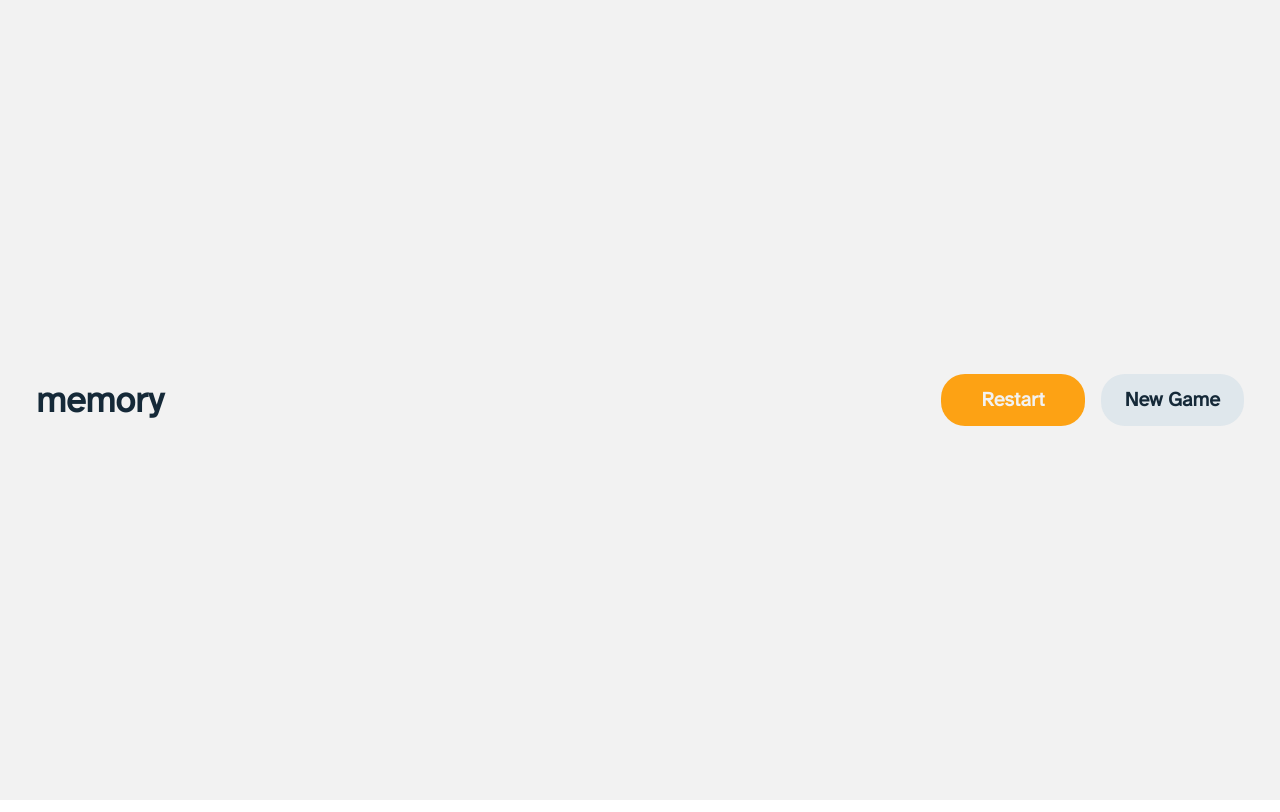
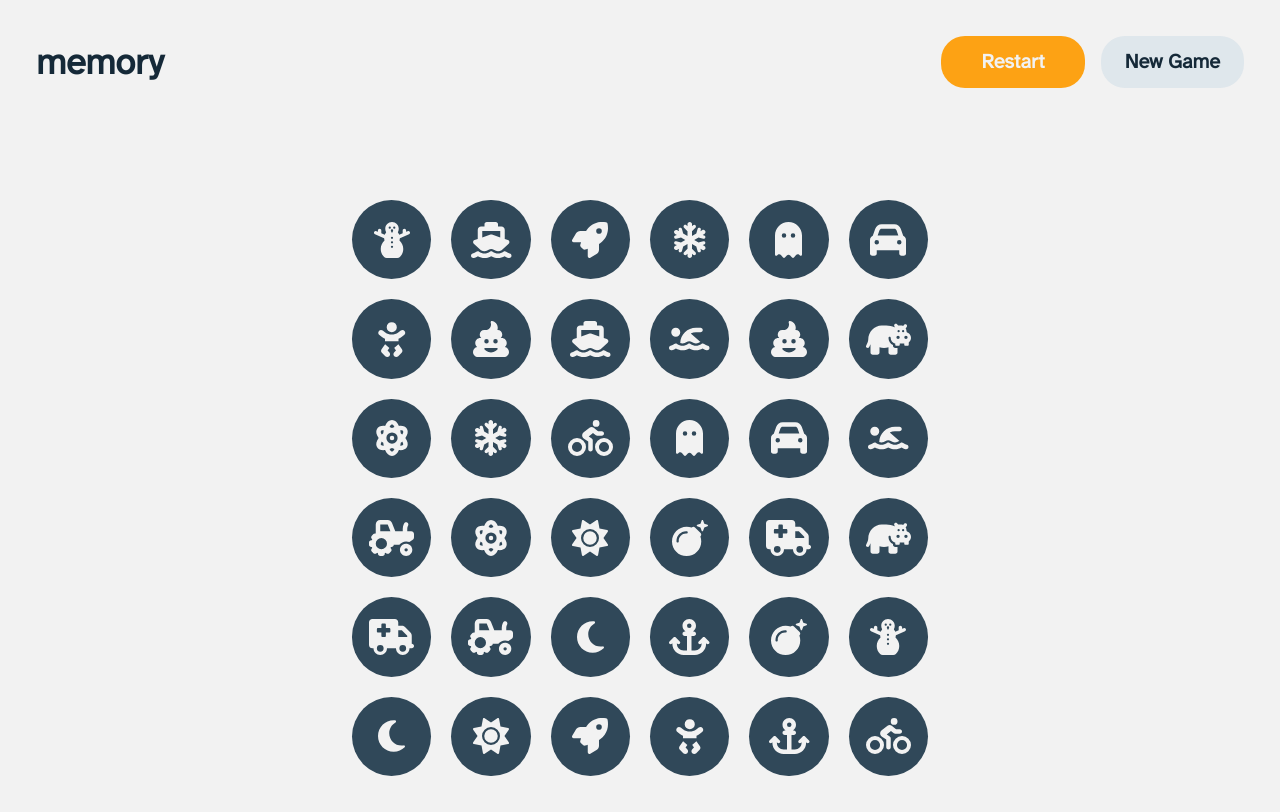
Before and after one commit to LukaKoridze13/memory-game, a React (Create React App) app: page /memory-game/1/1/1/1 in a window 1280 px wide. Built offline with nearby package versions, Linux system fonts and the light colour scheme.

Commit message:
Generating Playing board

```diff
--- /dev/null
+++ b/src/Components/Board.tsx
@@ -0,0 +1,256 @@
+import React, { useEffect, useState } from "react";
+import { FontAwesomeIcon } from "@fortawesome/react-fontawesome";
+import {
+  faPoo,
+  faBomb,
+  faCar,
+  faGhost,
+  faShip,
+  faBaby,
+  faRocket,
+  faHippo,
+  faSun,
+  faMoon,
+  faAnchor,
+  faAmbulance,
+  faAtom,
+  faSwimmer,
+  faBiking,
+  faTractor,
+  faSnowman,
+  faSnowflake,
+} from "@fortawesome/free-solid-svg-icons";
+import Card from "./Card";
+import { IconDefinition } from "@fortawesome/fontawesome-svg-core";
+interface card {
+  id: number;
+  opened: boolean;
+  content: JSX.Element;
+  checked: boolean;
+}
+const random16 = [1, 2, 3, 4, 5, 6, 7, 8, 1, 2, 3, 4, 5, 6, 7, 8];
+const random36 = [
+  1, 2, 3, 4, 5, 6, 7, 8, 9, 10, 11, 12, 13, 14, 15, 16, 17, 18, 1, 2, 3, 4, 5,
+  6, 7, 8, 9, 10, 11, 12, 13, 14, 15, 16, 17, 18,
+];
+const icons16 = [
+  faPoo,
+  faBomb,
+  faCar,
+  faGhost,
+  faShip,
+  faBaby,
+  faRocket,
+  faHippo,
+  faPoo,
+  faBomb,
+  faCar,
+  faGhost,
+  faShip,
+  faBaby,
+  faRocket,
+  faHippo,
+];
+const icons36 = [
+  faPoo,
+  faBomb,
+  faCar,
+  faGhost,
+  faShip,
+  faBaby,
+  faRocket,
+  faHippo,
+  faSun,
+  faMoon,
+  faAnchor,
+  faAmbulance,
+  faAtom,
+  faSwimmer,
+  faBiking,
+  faTractor,
+  faSnowman,
+  faSnowflake,
+  faPoo,
+  faBomb,
+  faCar,
+  faGhost,
+  faShip,
+  faBaby,
+  faRocket,
+  faHippo,
+  faSun,
+  faMoon,
+  faAnchor,
+  faAmbulance,
+  faAtom,
+  faSwimmer,
+  faBiking,
+  faTractor,
+  faSnowman,
+  faSnowflake,
+];
+export default function Board(props: {
+  grid: number;
+  theme: string | undefined;
+}) {
+  const { grid, theme } = props;
+  const [cards, setCards] = useState<card[]>([]);
+  const [refresh, setRefresh] = useState<boolean>(true);
+  const [check, setCheck] = useState<number>(0);
+  function shuffleArray(array: number[] | IconDefinition[]) {
+    for (let i = array.length - 1; i > 0; i--) {
+      const j = Math.floor(Math.random() * (i + 1));
+      [array[i], array[j]] = [array[j], array[i]];
+    }
+  }
+  function checkCard(id: number, checked: boolean, opened: boolean) {
+    if (check < 2 && !checked && !opened) {
+      cards.forEach((card) => {
+        if (card.id === id) {
+          card.checked = true;
+        }
+      });
+      setCards(cards);
+      setRefresh(!refresh);
+      setCheck(check + 1);
+    }
+  }
+  function areSame() {
+    if (check === 2) {
+      let checkers = cards.filter((card) => card.checked);
+      if (theme === "Numbers") {
+        if (checkers[0].content.props.num === checkers[1].content.props.num) {
+          cards.forEach((card) => {
+            if (card.checked) {
+              card.opened = true;
+              card.checked = false;
+            }
+          });
+          setCards(cards);
+          setRefresh(!refresh);
+          setCheck(0);
+        } else {
+          setTimeout(() => {
+            cards.forEach((card) => {
+              card.checked = false;
+            });
+            setCards(cards);
+            setRefresh(!refresh);
+            setCheck(0);
+          }, 1500);
+        }
+      } else {
+        if (
+          checkers[0].content.props.icon.iconName ===
+          checkers[1].content.props.icon.iconName
+        ) {
+          cards.forEach((card) => {
+            if (card.checked) {
+              card.opened = true;
+              card.checked = false;
+            }
+          });
+          setCards(cards);
+          setRefresh(!refresh);
+          setCheck(0);
+        } else {
+          setTimeout(() => {
+            cards.forEach((card) => {
+              card.checked = false;
+            });
+            setCards(cards);
+            setRefresh(!refresh);
+            setCheck(0);
+          }, 1500);
+        }
+      }
+    }
+  }
+  useEffect(() => {
+    if (cards.length === 0) {
+      if (theme === "Numbers") {
+        if (grid === 4) {
+          shuffleArray(random16);
+          for (let i = 0; i < grid * grid; i++) {
+            cards.push({
+              id: i + 1,
+              opened: false,
+              checked: false,
+              content: <Num num={random16[i]} />,
+            });
+          }
+          setCards(cards);
+          setRefresh(!refresh);
+        } else {
+          shuffleArray(random36);
+          for (let i = 0; i < grid * grid; i++) {
+            cards.push({
+              id: i + 1,
+              opened: false,
+              checked: false,
+              content: <Num num={random36[i]} />,
+            });
+          }
+          setCards(cards);
+          setRefresh(!refresh);
+        }
+      } else {
+        if (grid === 4) {
+          shuffleArray(icons16);
+
+          for (let i = 0; i < grid * grid; i++) {
+            cards.push({
+              id: i + 1,
+              opened: false,
+              checked: false,
+              content: <FontAwesomeIcon icon={icons16[i]} />,
+            });
+          }
+          setCards(cards);
+          setRefresh(!refresh);
+        } else {
+          shuffleArray(icons36);
+
+          for (let i = 0; i < grid * grid; i++) {
+            cards.push({
+              id: i + 1,
+              opened: false,
+              checked: false,
+              content: <FontAwesomeIcon icon={icons36[i]} />,
+            });
+          }
+          setCards(cards);
+          setRefresh(!refresh);
+        }
+      }
+    }
+  }, []);
+  useEffect(() => {
+    areSame();
+  }, [check]);
+  return (
+    <div
+      className={`board w-full aspect-square max-w-xl grid ${
+        grid === 4 ? "grid-cols-4" : "grid-cols-6"
+      } mt-20 md:mt-28 gap-3 md:gap-5`}>
+      {cards.map((card) => {
+        const { content, checked, opened, id } = card;
+        return (
+          <Card
+            content={content}
+            checked={checked}
+            opened={opened}
+            id={id}
+            key={id}
+            onClick={checkCard}
+          />
+        );
+      })}
+    </div>
+  );
+}
+
+function Num(props: { num: number }) {
+  const { num } = props;
+  return <div>{num}</div>;
+}
--- /dev/null
+++ b/src/Components/Card.tsx
@@ -0,0 +1,8 @@
+import React from "react";
+
+export default function Card(props: {id:number, content: number | JSX.Element, checked: boolean, opened: boolean, onClick: (id:number,checked:boolean, opened:boolean)=> void }) {
+    const {id,content,checked,opened, onClick} = props
+  return (
+    <div onClick={()=>{onClick(id,checked,opened)}} className={`${opened && '!bg-lightgrey'} ${opened && 'pointer-events-none'} ${checked && '!bg-orange'} w-full rounded-full aspect-square bg-darkgrey flex items-center justify-center font-bold text-darkwhite text-xs cursor-pointer md:text-4xl hover:bg-bluegrey`}>{(checked || opened) && content} {content}</div>
+  );
+}
--- a/src/Components/Header.tsx
+++ b/src/Components/Header.tsx
@@ -1,9 +1,11 @@
 import React from "react";
+import { useNavigate } from "react-router-dom";
 
 export default function Header(props:{
     showMenu:(visible:boolean)=>void
 }) {
     const {showMenu} = props
+    const navigate = useNavigate()
   return (
     <header className="flex justify-between items-center w-full">
       <h1 className="font-bold text-2xl text-darkest md:text-4xl">memory</h1>
@@ -14,7 +16,7 @@ export default function Header(props:{
         <button className="py-3 px-10 bg-orange hover:bg-lightorange text-darkwhite font-bold text-xl rounded-3xl">
           Restart
         </button>
-        <button className="py-3 px-6 bg-newgame hover:bg-bluegrey text-darkest font-bold text-xl rounded-3xl">
+        <button onClick={()=>{navigate('/memory-game/')}} className="py-3 px-6 bg-newgame hover:bg-bluegrey text-darkest font-bold text-xl rounded-3xl">
           New Game
         </button>
       </div>
--- a/src/Components/MobileMenu.tsx
+++ b/src/Components/MobileMenu.tsx
@@ -1,11 +1,26 @@
-import React from 'react'
+import React from "react";
+import { useNavigate } from "react-router-dom";
 
-export default function MobileMenu() {
+export default function MobileMenu(props: {
+  setVisible: (par: boolean) => void;
+}) {
+  const { setVisible } = props;
+  const navigate = useNavigate()
   return (
-    <div>
-        <button>Restart</button>
-        <button>New Game</button>
-        <button>Resume Game</button>
+    <div className="w w-screen h-screen bg-menu flex justify-center items-center absolute top-0 left-0">
+      <div className="bg-darkwhite w-11/12 flex flex-col gap-4 rounded-3xl items-center py-5">
+        <button className="bg-orange h-12 w-11/12 rounded-3xl flex justify-center items-center text-lg text-darkwhite font-bold">
+          Restart
+        </button>
+        <button className="bg-newgame h-12 w-11/12 rounded-3xl flex justify-center items-center text-lg text-darkgrey font-bold" onClick={()=>{navigate('/memory-game/')}}>
+          New Game
+        </button>
+        <button
+          className="bg-newgame h-12 w-11/12 rounded-3xl flex justify-center items-center text-lg text-darkgrey font-bold"
+          onClick={() => setVisible(false)}>
+          Resume Game
+        </button>
+      </div>
     </div>
-  )
+  );
 }
--- a/src/Pages/Game.tsx
+++ b/src/Pages/Game.tsx
@@ -1,15 +1,17 @@
 import React from "react";
 import { useParams } from "react-router-dom";
+import Board from "../Components/Board";
 import Header from "../Components/Header";
 import MobileMenu from "../Components/MobileMenu";
 
 export default function Game() {
-  const { theme, players, grid, round } = useParams();
+  const { theme, players, grid, round } = useParams<string>();
   const [visible, setVisible] = React.useState<boolean>(false);
   return (
-    <main className="flex flex-col items-center justify-evenly h-screen w-screen bg-darkwhite pt-3 px-6 md:p-9">
-      <Header showMenu={setVisible}/>
-      {visible && <MobileMenu />}
+    <main className="flex flex-col items-center justify-evenly w-full bg-darkwhite pt-3 px-6 md:p-9 overflow-x-hidden">
+      <Header showMenu={setVisible} />
+      {visible && <MobileMenu setVisible={setVisible} />}
+      <Board grid={grid === "4x4" ? 4 : 6} theme={theme} />
     </main>
   );
 }
--- a/tailwind.config.js
+++ b/tailwind.config.js
@@ -13,8 +13,13 @@ module.exports = {
       lightgrey: "#BCCED9",
       grey: "#7191A5",
       bluegrey: "#6395B8",
+      menu:"rgba(151,151,151,0.3)"
     },
-    extend: {},
+    extend: {
+      boxShadow: {
+        'full': '0 0 0 9999px white',
+      }
+    },
   },
   plugins: [],
 };
```
Also changed, not shown: package.json (+2 -8 lines), 1 other file (tests, documents, lock files or other folders).
